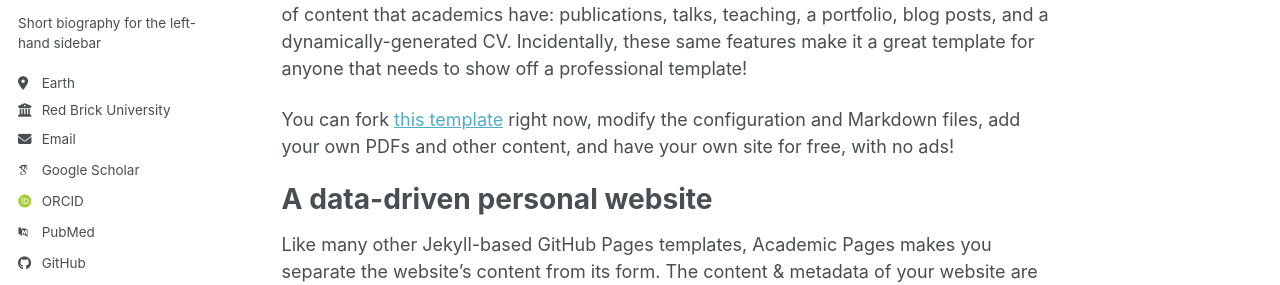
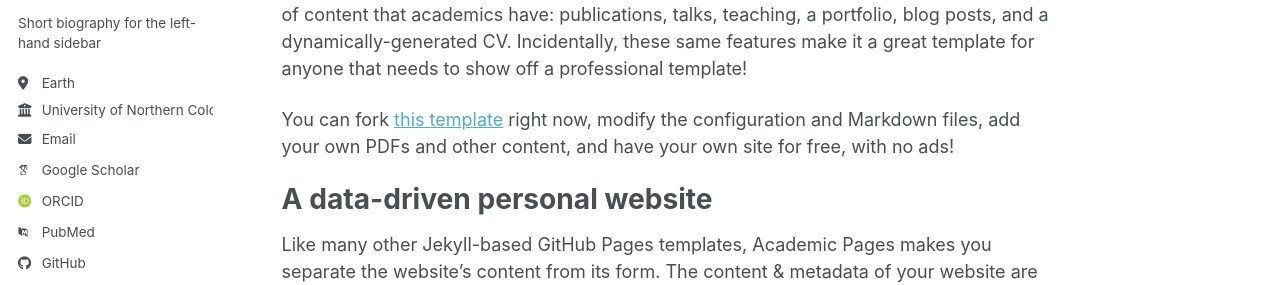
Before and after one commit to ama451/WebsiteDemo3, a Jekyll site: the page built from _pages/about.md, in a window 1280 px wide. Shown: the part 305-590 px from the top of the page. Built offline with Jekyll 4.4.1, drawn with Linux system fonts in a browser that asks for light colours; some web fonts are replaced; a script bundle is joined from its source files by our own code; library files that are not in the unit come from our copies.

Commit message:
Update _config.yml

```diff
--- a/_config.yml
+++ b/_config.yml
@@ -28,7 +28,7 @@ author:
   pronouns         : # example: "she/her"
   bio              : "Short biography for the left-hand sidebar"
   location         : "Earth"
-  employer         : "Red Brick University"
+  employer         : "University of Northern Colorado"
   uri              : # URL
   email            : "none@example.org"
 
```
